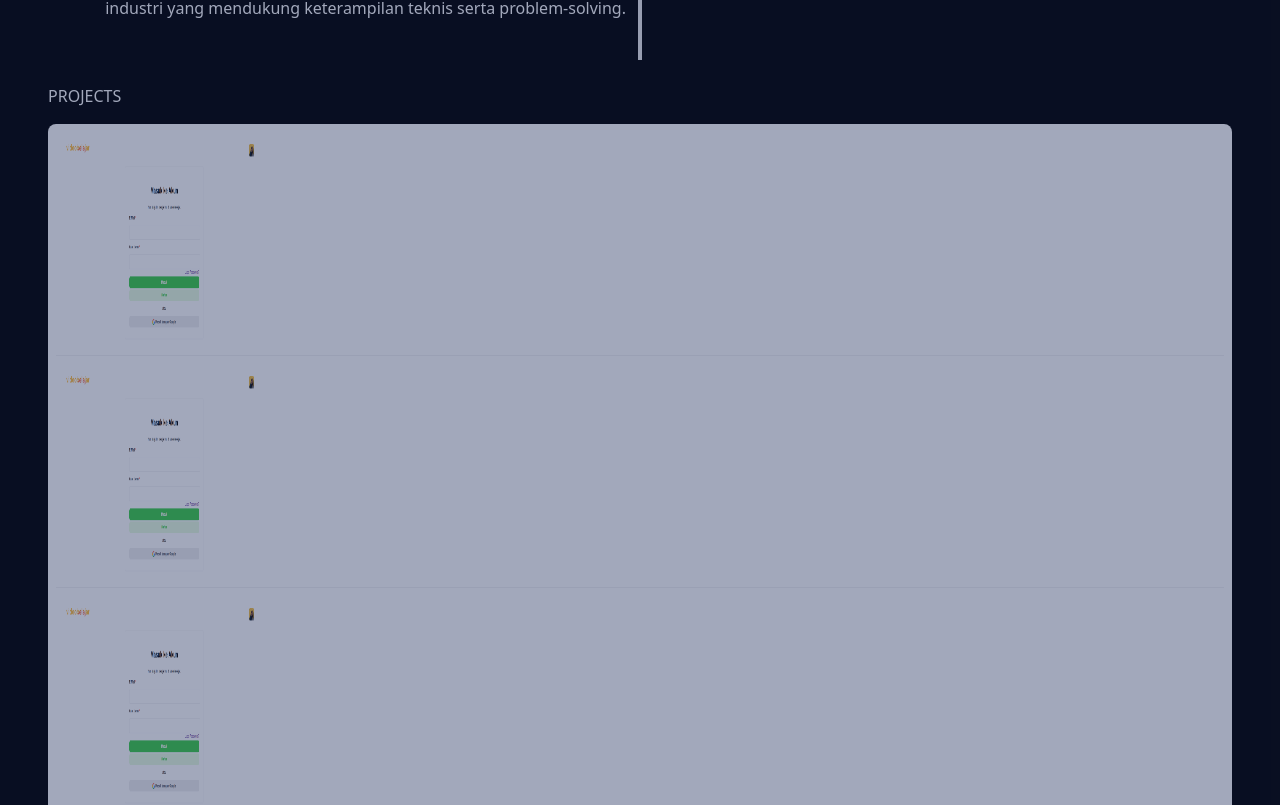
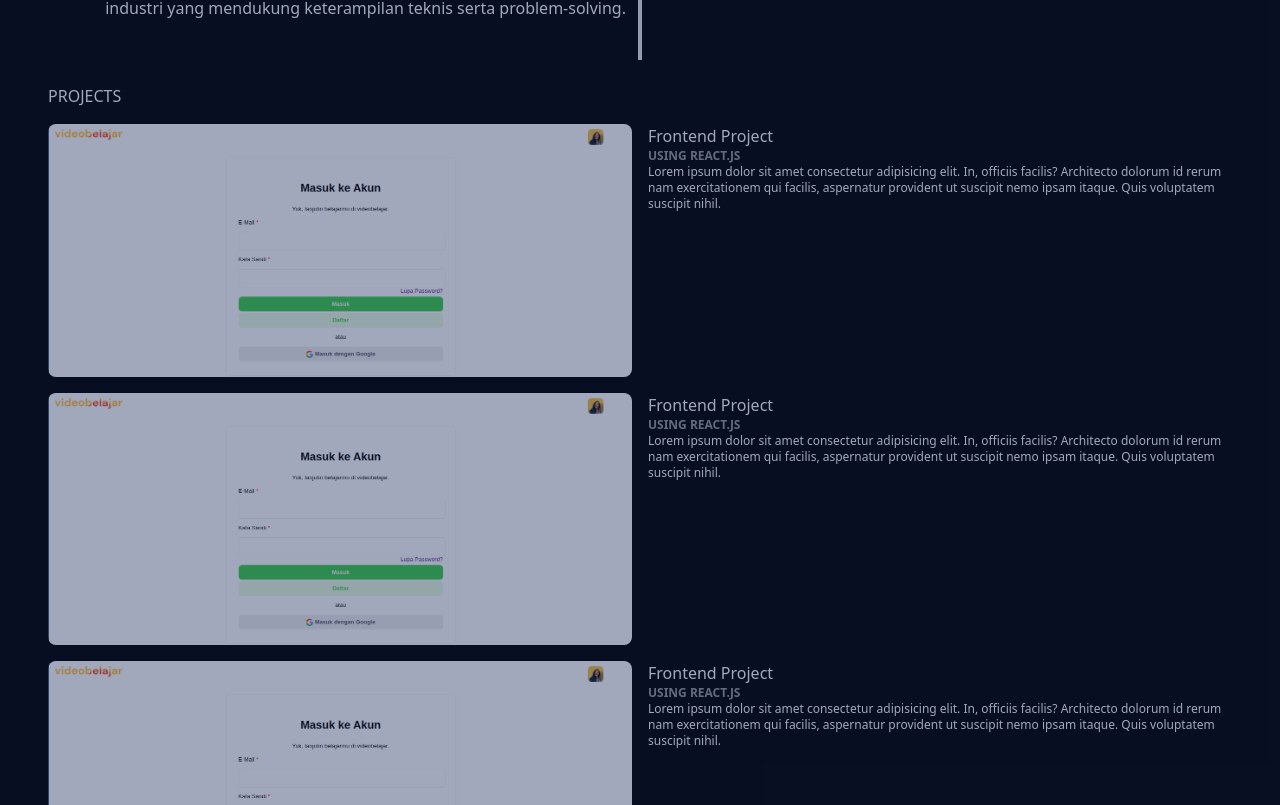
Before and after one commit to fauzinashrullah/Portfolio, a React (Vite) app: page / in a window 1280 px wide. Shown: the part 1015-1820 px from the top of the page. Built offline with nearby package versions, Linux system fonts and the light colour scheme.

Commit message:
feat: fix responsif

```diff
--- a/src/App.jsx
+++ b/src/App.jsx
@@ -148,10 +148,10 @@ function App() {
           </div>
           <div className="m-6 space-y-4">
             <h2>PROJECTS</h2>
-            <ul className="list bg-base-100 rounded-box shadow-md">
-              <li className="list-row">
+            <ul className="space-y-4">
+              <li className="grid grid-cols-1 md:grid-cols-2 gap-4">
                 <div>
-                  <img className="size-50 rounded-box" src={project} />
+                  <img className="rounded-box w-full" src={project} />
                 </div>
                 <div>
                   <div>Frontend Project</div>
@@ -169,42 +169,42 @@ function App() {
                   </div>
                 </div>
               </li>
-              <li className="list-row">
+              <li className="grid grid-cols-1 md:grid-cols-2 gap-4">
                 <div>
-                  <img className="size-50 rounded-box" src={project} />
+                  <img className="rounded-box w-full" src={project} />
                 </div>
                 <div>
-                  <div>Backend Project</div>
+                  <div>Frontend Project</div>
                   <div className="text-xs uppercase font-semibold opacity-60">
-                    Using Express.js
+                    Using React.js
                   </div>
                   <div>
                     <p className="text-xs">
                       Lorem ipsum dolor sit amet consectetur adipisicing elit.
-                      Debitis harum, earum aspernatur nihil iste, delectus
-                      molestias veniam, accusamus nobis non maiores similique
-                      quam neque explicabo ad repellendus nisi voluptates
-                      consectetur.
+                      In, officiis facilis? Architecto dolorum id rerum nam
+                      exercitationem qui facilis, aspernatur provident ut
+                      suscipit nemo ipsam itaque. Quis voluptatem suscipit
+                      nihil.
                     </p>
                   </div>
                 </div>
               </li>
-              <li className="list-row">
+              <li className="grid grid-cols-1 md:grid-cols-2 gap-4">
                 <div>
-                  <img className="size-50 rounded-box" src={project} />
+                  <img className="rounded-box w-full" src={project} />
                 </div>
                 <div>
-                  <div>Backend Project</div>
+                  <div>Frontend Project</div>
                   <div className="text-xs uppercase font-semibold opacity-60">
-                    Using Express.js
+                    Using React.js
                   </div>
                   <div>
                     <p className="text-xs">
                       Lorem ipsum dolor sit amet consectetur adipisicing elit.
-                      Debitis harum, earum aspernatur nihil iste, delectus
-                      molestias veniam, accusamus nobis non maiores similique
-                      quam neque explicabo ad repellendus nisi voluptates
-                      consectetur.
+                      In, officiis facilis? Architecto dolorum id rerum nam
+                      exercitationem qui facilis, aspernatur provident ut
+                      suscipit nemo ipsam itaque. Quis voluptatem suscipit
+                      nihil.
                     </p>
                   </div>
                 </div>
```
